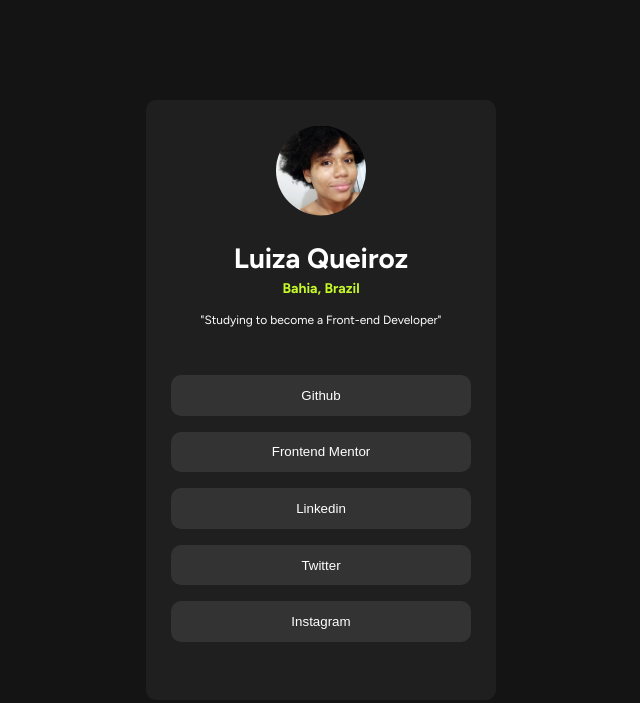
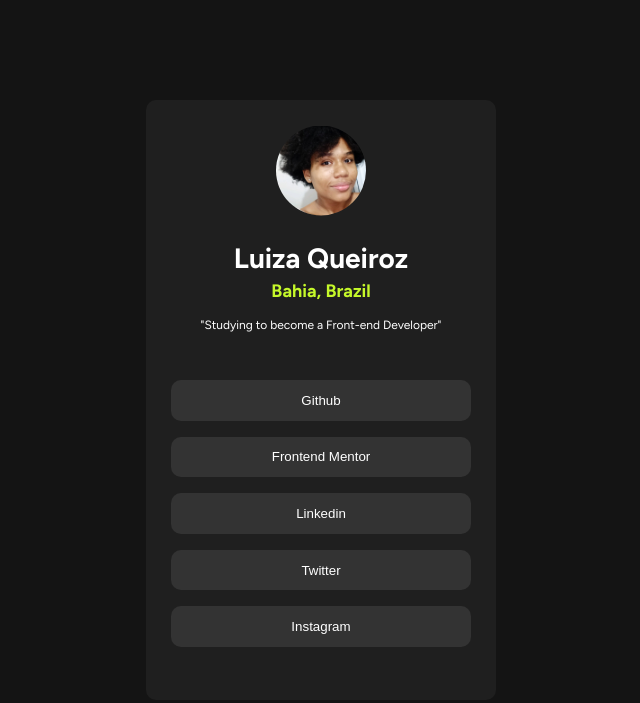
Before and after one commit to Luizadebrito/social-media-links, a plain HTML site: page index.html in a window 1280 px wide. Shown: the whole page, without its empty margins (319-959 px from the left). Drawn offline with Linux system fonts and the light colour scheme.

Commit message:
changes on h4 to h2 and container main

```diff
--- a/index.html
+++ b/index.html
@@ -15,15 +15,14 @@
 </head>
 <body>
   <main>
-    <main class="container">
-
+    <main>
+      <div class="container">
         <div class="content">
           <img src="assets/images/avatar-luiza.jpeg" alt="Jessica photo">
           <h1>Luiza Queiroz</h1>
-        <h4>Bahia, Brazil</h4>
+          <h2>Bahia, Brazil</h2>
           <p>"Studying to become a Front-end Developer"</p>
         </div>
-
         <div class="buttons">
           <nav>
             <a href="https://github.com/Luizadebrito" target="_blank"><button>Github</button></a>
@@ -32,6 +31,7 @@
             <a href="#"><button>Twitter</button></a>
             <a href="https://www.instagram.com/lulubrito83/" target="_blank"><button>Instagram</button></a>
           </nav>
+        </div>
             </div>
       </div>
   </main>
--- a/style.css
+++ b/style.css
@@ -8,7 +8,7 @@
     box-sizing: border-box;
 }
 
-body {
+main {
     display: grid;
     justify-content: center;
     align-items: center;
@@ -48,9 +48,10 @@ div.content > h1 {
     padding-bottom: .3rem;
 }
 
-div.content > h4 {
+div.content > h2 {
     color: hsl(75, 94%, 57%);
     text-align: center;
+    font-size: 18px;
     padding-bottom: 1rem;
 }
 
```
Lines whose indentation alone changed are shown as unchanged.
